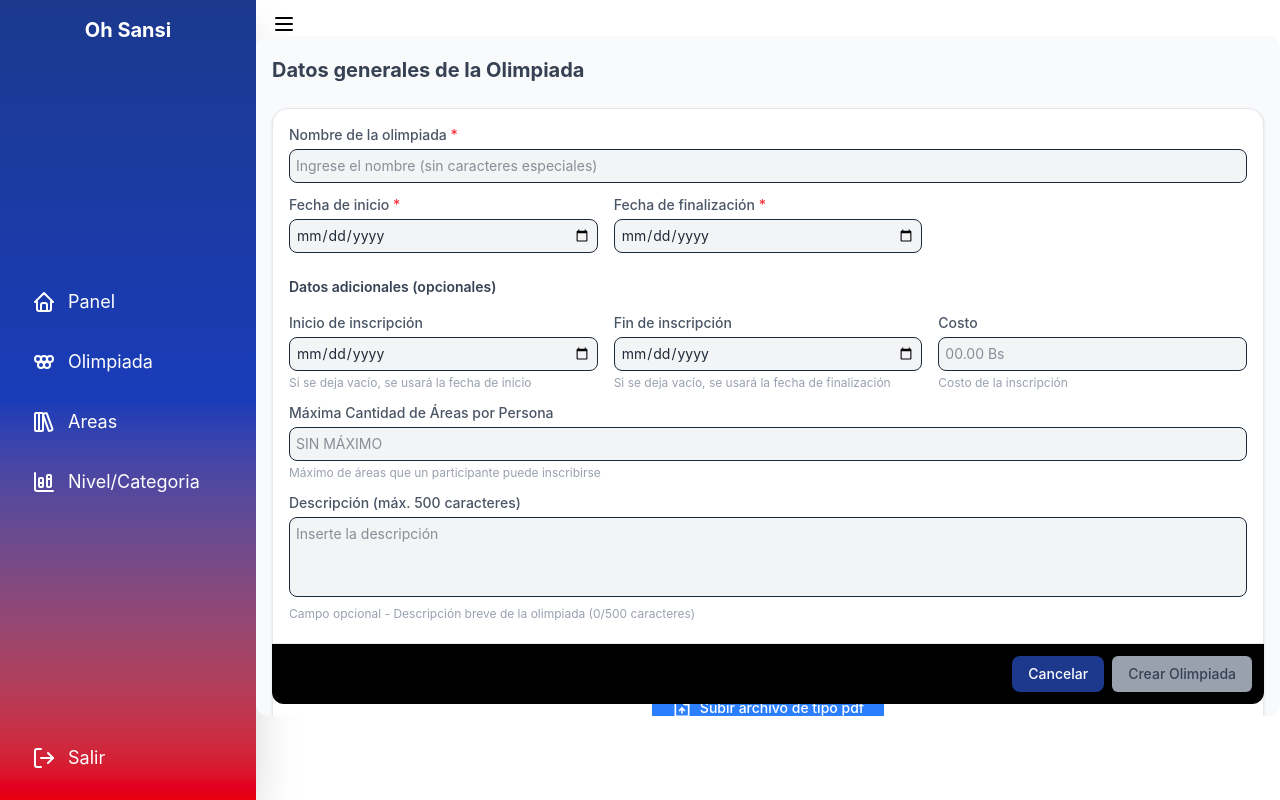
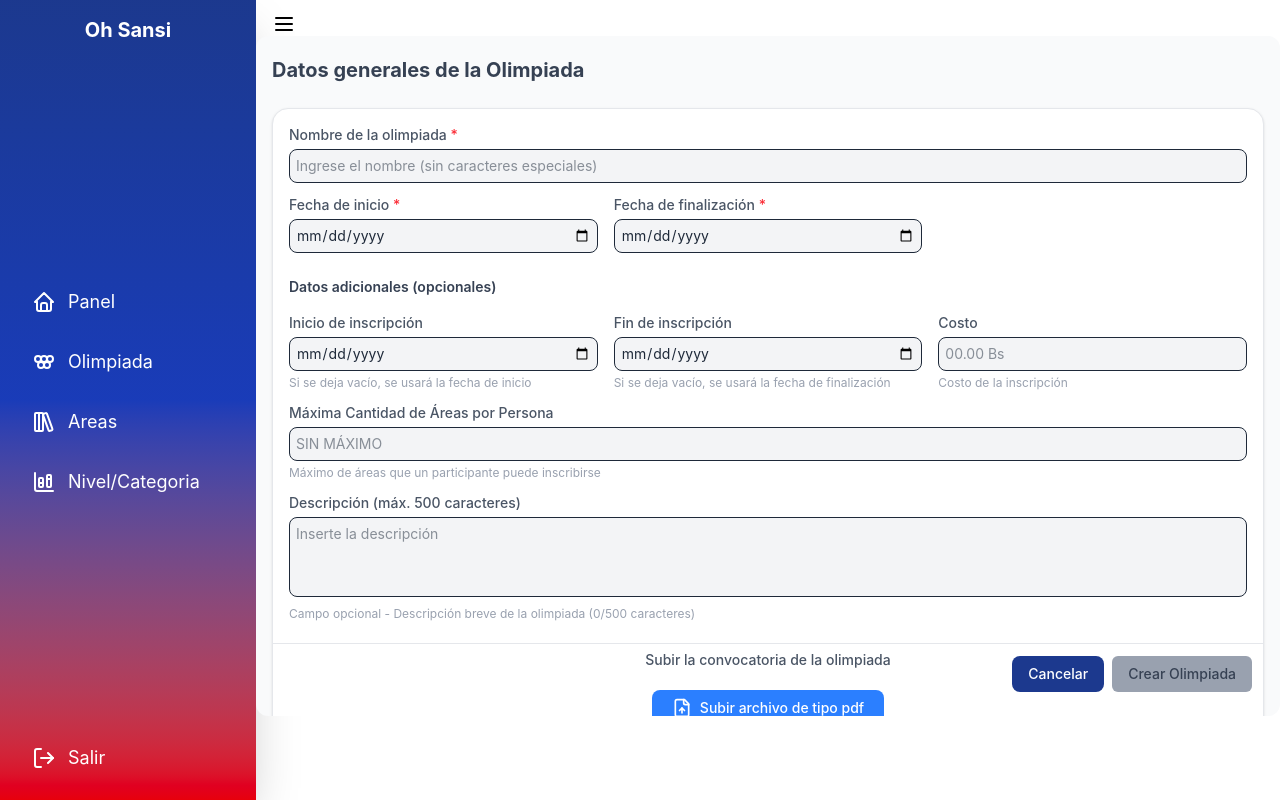
Before and after one commit to IVER-15-07/ohSansi, a React (Vite) app in the folder frontend/: page /AdminLayout/Olympiad/CrearOlimpiada in a window 1280 px wide. Built offline with nearby package versions, Linux system fonts and the light colour scheme; no server answers.

Commit message:
se quito el fondo blanco para mejorar la visibilidad del contenido

```diff
--- a/frontend/src/pages/admin/CrearOlimpiada.jsx
+++ b/frontend/src/pages/admin/CrearOlimpiada.jsx
@@ -420,7 +420,7 @@ const CrearOlimpiada = () => {
         </form>
 
         {/* Botones siempre visibles */}
-        <div className="sticky bottom-0 flex justify-end mt-4 p-3 gap-2 bg-black rounded-b-xl border-t border-gray-200">
+        <div className="sticky bottom-0 flex justify-end mt-4 p-3 gap-2 bg-transparent rounded-b-xl border-t border-gray-200">
           <button
             type="button"
             onClick={() => redirigir('/AdminLayout/Olympiad')}
```
